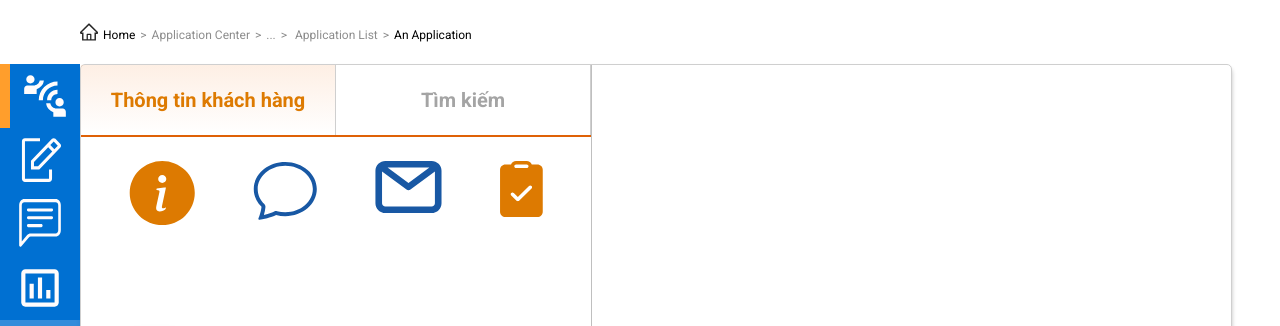
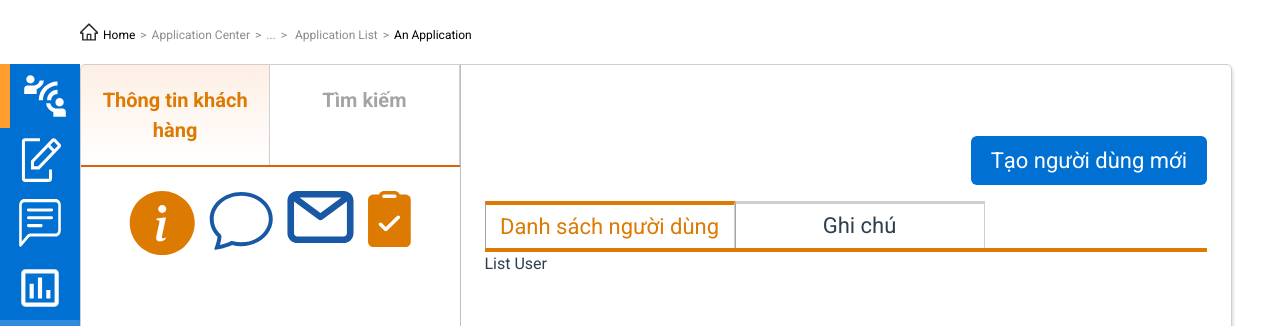
Before and after one commit to hieudtr8/vue-customer-care-app, a Vue app: page /customer-info in a window 1280 px wide. Shown: the top 326 px of the page. Built offline with nearby package versions, Linux system fonts and the light colour scheme; sample sign-in values are in the browser's storage.

Commit message:
Table tabs

```diff
--- /dev/null
+++ b/src/components/customerInfoPage/customerTable/CustomerTable.vue
@@ -0,0 +1,79 @@
+<template>
+  <div class="mx-4">
+    <div id="create-user-container" class="mb-3">
+      <button id="create-user">Tạo người dùng mới</button>
+    </div>
+    <div id="table-list">
+      <div id="table-tabs-container" class="d-flex">
+        <div @click="changeTableTab('listUser')" class="table-tab" :class="{active: currentTab === 'listUser'}">
+          Danh sách người dùng
+        </div>
+        <div @click="changeTableTab('listNotes')" class="table-tab" :class="{active: currentTab === 'listNotes'}">
+          Ghi chú
+        </div>
+      </div>
+      <div id="main-table">
+        <div v-if="currentTab === 'listUser'">
+          List User
+        </div>
+        <div v-else-if="currentTab === 'listNotes'">
+          List Notes
+        </div>
+      </div>
+    </div>
+  </div>
+</template>
+<script>
+import { ref } from "vue";
+
+
+export default {
+  setup () {
+    const currentTab = ref("listUser");
+    const changeTableTab = (tab) => {
+      currentTab.value = tab;
+    }
+    return { currentTab, changeTableTab };
+  }
+}
+</script>
+<style scoped>
+#create-user-container {
+  width: 100%;
+  height: 15vh;
+  position: relative;
+}
+
+#create-user {
+  position: absolute;
+  color: #FFFF;
+  bottom: 0;
+  right: 0;
+  font-size: 22px;
+  background-color: #0070D2;
+  border-radius: 6px;
+  padding: 8px 20px;
+  border: none;
+}
+
+#table-tabs-container {
+  width: 100%;
+  border-bottom: 4px solid #DD7A01;
+}
+
+.table-tab {
+  text-align: center;
+  font-size: 22px;
+  border-top: 3px solid #CFCFCF;
+  border-left: 1px solid #A4A4A4;
+  border-right: 1px solid #CFCFCF;
+  border-bottom: none;
+  padding: 5px 10px;
+  width: 250px;
+}
+
+.table-tab.active {
+  border-top: 4px solid #DD7A01;
+  color: #DD7A01;
+}
+</style>
--- a/src/views/CustomerInfoView.vue
+++ b/src/views/CustomerInfoView.vue
@@ -12,8 +12,8 @@
           <CustomerSearch />
         </div>
       </div>
-      <div class="customer-table">
-
+      <div id="customer-table">
+        <CustomerTable />
       </div>
     </div>
   </div>
@@ -26,8 +26,9 @@ import { computed } from "vue";
 import CustomerTab from "@/components/customerInfoPage/CustomerTab.vue";
 import CustomerSearch from "../components/customerInfoPage/CustomerSearch.vue";
 import CustomerInfo from "@/components/customerInfoPage/customerInfo/CustomerInfo.vue";
+import CustomerTable from "../components/customerInfoPage/customerTable/CustomerTable.vue";
 export default {
-  components: { SideBar, NavBar, CustomerTab, CustomerSearch, CustomerInfo },
+  components: { SideBar, NavBar, CustomerTab, CustomerSearch, CustomerInfo, CustomerTable },
   setup () {
     const store = useStore();
     const currentTab = computed(() => store.state.currentTab);
@@ -43,8 +44,13 @@ export default {
   border: 1px solid #CFCFCF;
   border-radius: 5px;
 }
+
 #customer-info-tab {
   border-right: 1px solid rgba(0, 0, 0, 0.25);
   height: 97%;
+  width: 33%;
+}
+#customer-table {
+  width: 67%;
 }
 </style>
```
